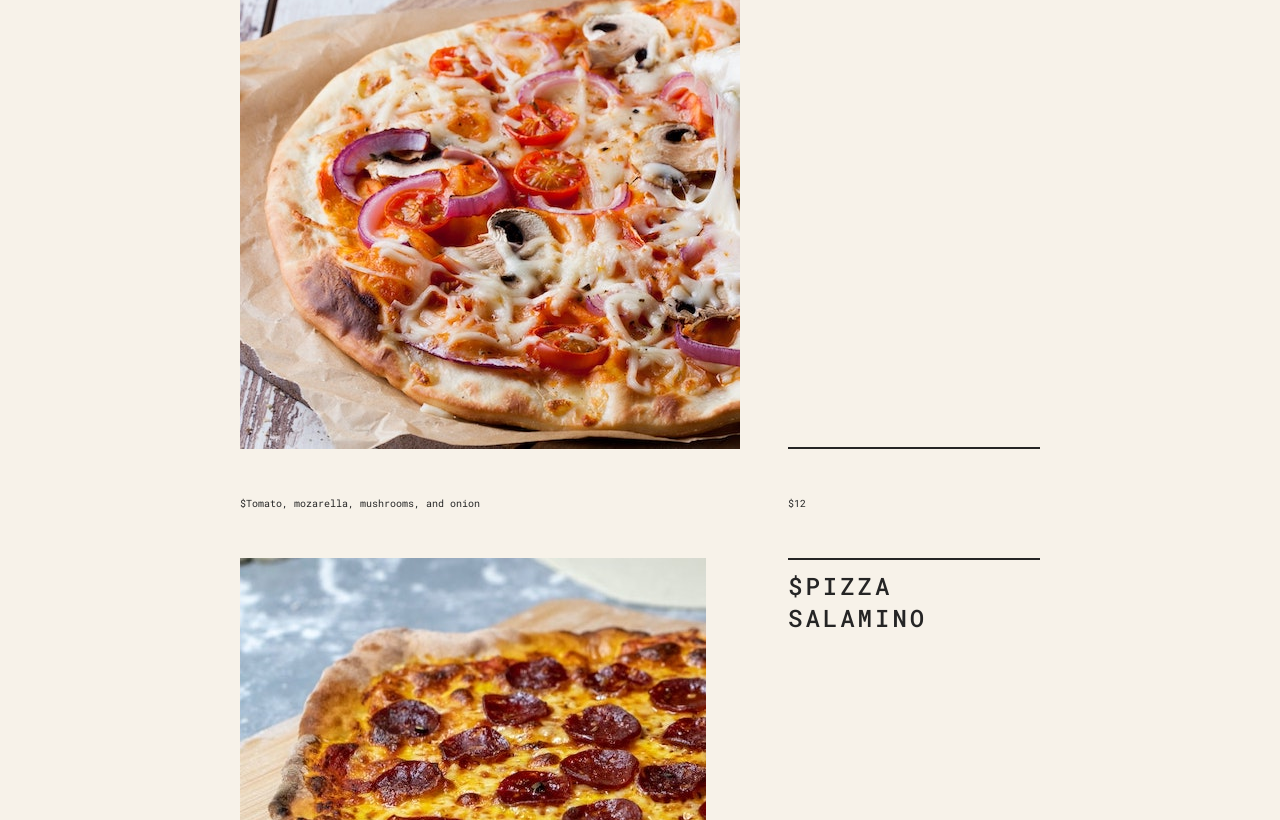
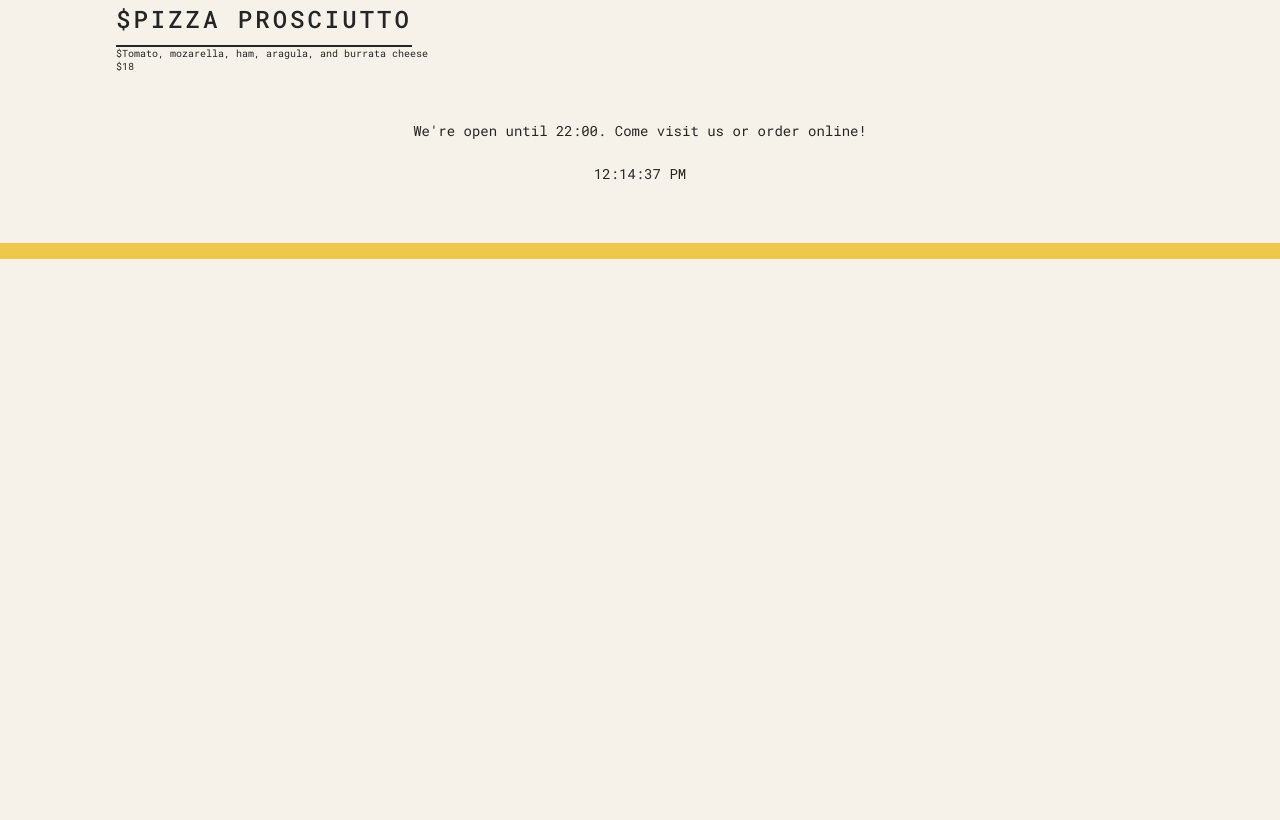
Before and after one commit to leloufadel/pizza-menu-, a React (Create React App) app: page / in a window 1280 px wide. Shown: the part 1980-2800 px from the top of the page. After the commit the page ends 2239 px from the top, so only its background shows below. Built offline with nearby package versions, Linux system fonts and the light colour scheme.

Commit message:
Create Order function

```diff
--- a/src/App.js
+++ b/src/App.js
@@ -91,6 +91,7 @@ function App() {
     <div className="container">
       <h1>Hello React</h1>
       <Menu />
+      <Footer />
     </div>
   );
   function Menu() {
@@ -107,17 +108,62 @@ function App() {
   }
 
   function Pizza(props) {
-    console.log(props)
+
+   if(props.pizzaObj.soldOut) return null
+
     return (
-      <>
+      <li>
         <img src={props.pizzaObj.photoName} alt ={props.pizzaObj.name}/>
         <h2>${props.pizzaObj.name}</h2>
         <p>${props.pizzaObj.ingredients}</p>
         <p>${props.pizzaObj.price}</p>
 
-      </>
+      </li>
     );
   }
+
+
+
+
+
+
+}
+function Footer() {
+  const hour = new Date().getHours();
+  const openHour = 11;
+  const closeHour = 22;
+  const isOpen = hour >= openHour && hour <= closeHour;
+  console.log(isOpen);
+
+  // if (hour >= openHour && hour <= closeHour) alert("We're currently open!");
+  // else alert("Sorry we're closed");
+
+  // if (!isOpen) return <p>CLOSED</p>;
+
+  return (
+    <footer className="footer">
+
+      {
+        isOpen ? (
+          <Order  closeHours = {closeHour}/>
+        ) : (
+          <p>We are closed. Please visit us between 11am and 10pm.</p>
+        )
+      }
+
+  </footer>
+  );
 }
 
+function Order (props){
+  return (
+    <div className="order">
+            <p>We're open until {props.closeHours}:00. Come visit us or order online!</p>
+            <p>{new Date().toLocaleTimeString()}</p>
+          </div>
+  )
+}
+
+
+
 export default App;
```
